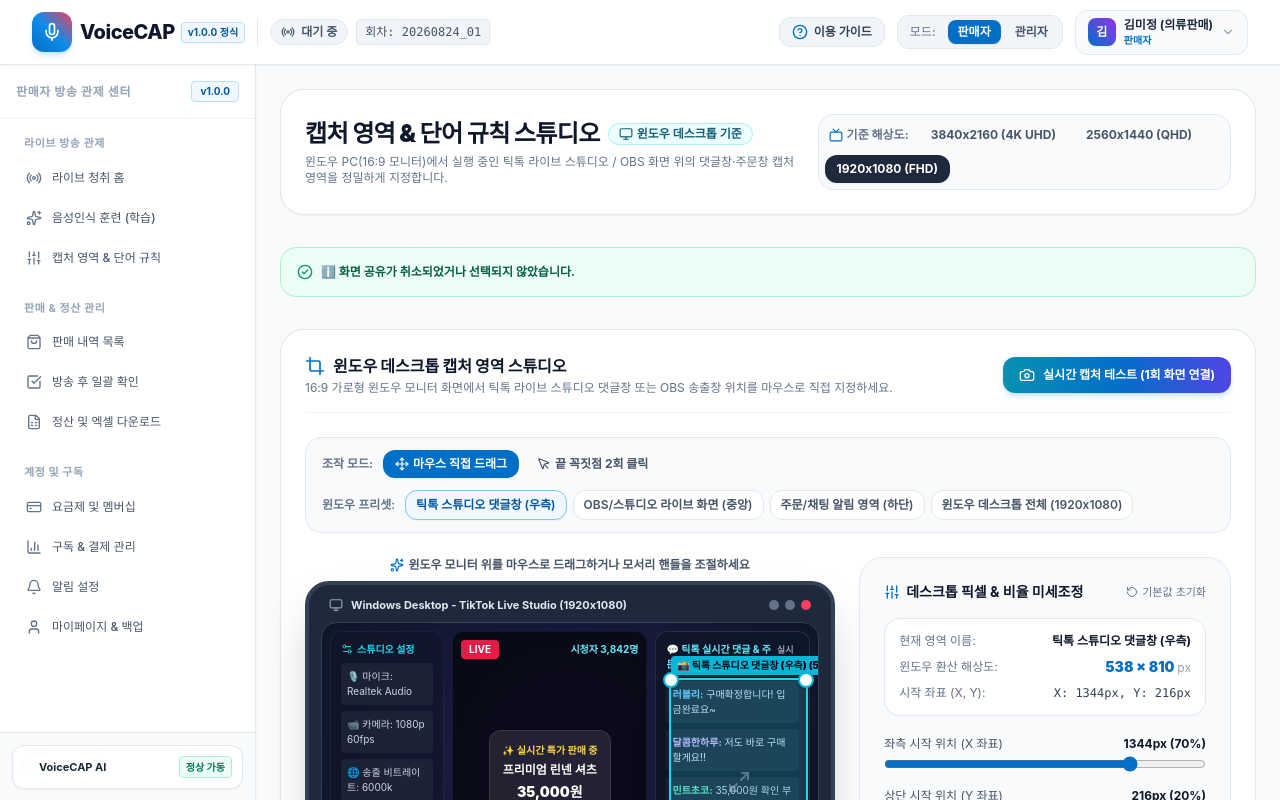
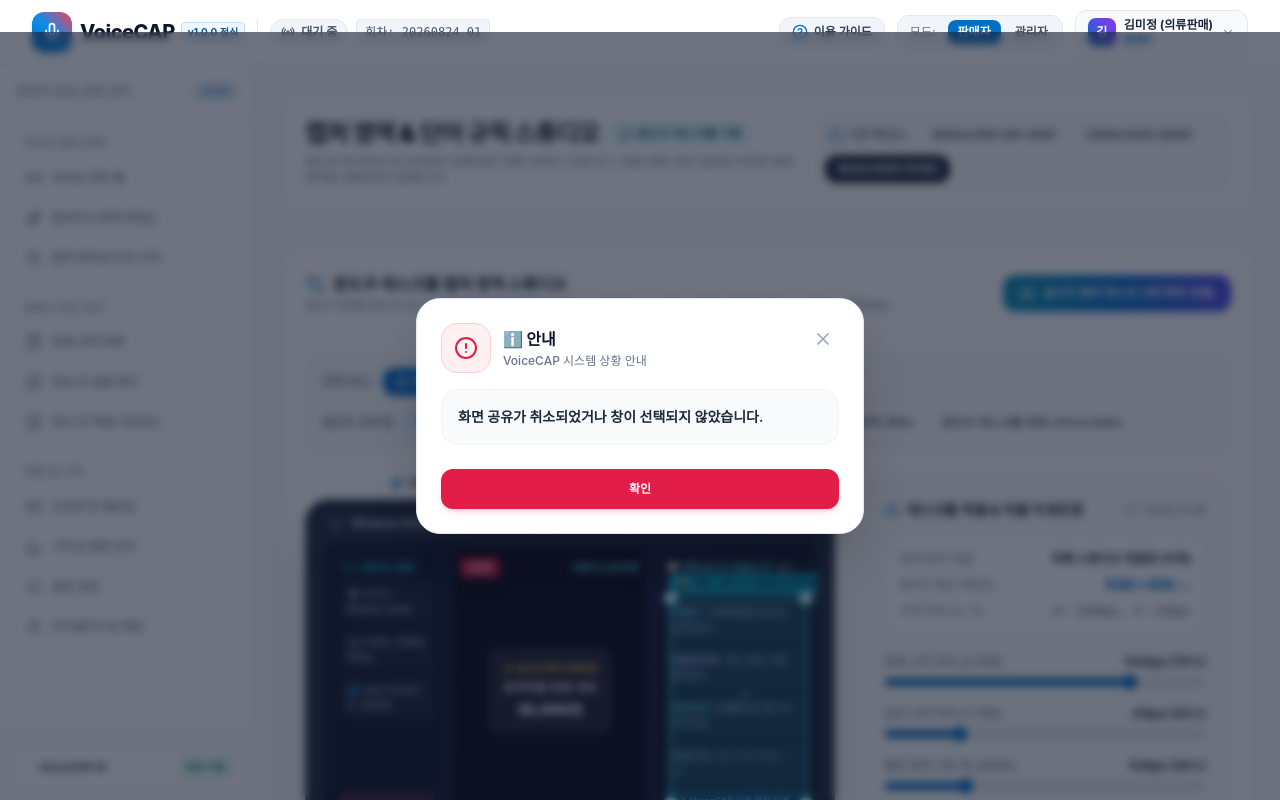
Before and after one commit to nettman001-hub/voice-pin-web, a React (Vite) app: page /rules in a window 1280 px wide. Both pictures are taken after a click on the button "실시간 캡처 테스트 (1회 화면 연결)". Shown: the top 800 px of the page. Built offline with nearby package versions, Linux system fonts and the light colour scheme; a web font is replaced by a local one.

Commit message:
feat: 모든 시스템 상황 안내 멘트를 중앙 팝업 새 창(다이얼로그 모달)으로 띄우도록 전면 개편

```diff
--- a/src/pages/seller/RecognitionRulesPage.tsx
+++ b/src/pages/seller/RecognitionRulesPage.tsx
@@ -37,8 +37,16 @@
 
   const [newWord, setNewWord] = useState('');
   const [newAction, setNewAction] = useState<RuleAction>('DB_SAVE');
-  const [errorMsg, setErrorMsg] = useState<string | null>(null);
-  const [toastMsg, setToastMsg] = useState<string | null>(null);
+
+  const [modalNotice, setModalNotice] = useState<{
+    title: string;
+    message: string;
+    type: 'info' | 'success' | 'warning';
+  } | null>(null);
+
+  const showNotice = (message: string, title = '상황 안내', type: 'info' | 'success' | 'warning' = 'info') => {
+    setModalNotice({ title, message, type });
+  };
 
   // 윈도우 데스크톱 해상도 기준 설정
   const [desktopResolution, setDesktopResolution] = useState<{ width: number; height: number; name: string }>({
@@ -71,13 +79,12 @@
   // 화면 스트림 변경 요청
   const handleChangeScreen = async () => {
     setIsTestingCapture(true);
-    setToastMsg('🪟 변경할 새로운 윈도우 창 또는 모니터 화면을 선택해 주세요.');
+    showNotice('변경할 새로운 윈도우 창 또는 모니터 화면을 선택해 주세요.', '🪟 화면 변경 요청', 'info');
     try {
       const stream = await screenCaptureService.getOrCreateStream(true);
       if (stream) {
         setIsScreenConnected(true);
-        setToastMsg('✅ 새로운 윈도우 화면으로 성공적으로 변경되었습니다!');
-        setTimeout(() => setToastMsg(null), 3000);
+        showNotice('새로운 윈도우 화면으로 성공적으로 변경되었습니다!', '✅ 화면 변경 완료', 'success');
       }
     } finally {
       setIsTestingCapture(false);
@@ -88,8 +95,7 @@
   const handleDisconnectScreen = () => {
     screenCaptureService.stopStream();
     setIsScreenConnected(false);
-    setToastMsg('🔌 윈도우 화면 연결이 해제되었습니다.');
-    setTimeout(() => setToastMsg(null), 2500);
+    showNotice('윈도우 화면 연결이 정상적으로 해제되었습니다.', '🔌 연결 해제 안내', 'info');
   };
 
   // 실시간 윈도우 창/화면 캡처 (1회 연결 후 다음부터는 공유창 없이 즉시 캡처)
@@ -97,7 +103,7 @@
     setIsTestingCapture(true);
     const hadStream = !!screenCaptureService.getActiveStream();
     if (!hadStream) {
-      setToastMsg('🪟 최초 1회 캡처할 윈도우 창(틱톡 스튜디오/OBS)을 선택하세요. (이후 자동 캡처)');
+      showNotice('최초 1회 캡처할 윈도우 창(틱톡 라이브 스튜디오/OBS)을 선택해 주세요. 이후부터는 자동으로 즉시 캡처됩니다.', '🪟 윈도우 화면 연결 안내', 'info');
     }
     try {
       const imgUrl = await screenCaptureService.captureArea(null, currentArea, {
@@ -108,18 +114,13 @@
       if (imgUrl) {
         setIsScreenConnected(true);
         setTestCaptureUrl(imgUrl);
-        setToastMsg(hadStream
-          ? `⚡ 연결된 윈도우에서 지정 영역(${pixelW}x${pixelH}px)이 즉시 캡처되었습니다!`
-          : `📸 윈도우 화면이 성공적으로 연결되어 지정 영역이 캡처되었습니다!`);
-        setTimeout(() => setToastMsg(null), 3000);
       } else {
         setIsScreenConnected(!!screenCaptureService.getActiveStream());
-        setToastMsg('ℹ️ 화면 공유가 취소되었거나 선택되지 않았습니다.');
-        setTimeout(() => setToastMsg(null), 3000);
+        showNotice('화면 공유가 취소되었거나 창이 선택되지 않았습니다.', 'ℹ️ 안내', 'warning');
       }
     } catch (e) {
       console.error(e);
-      alert('화면 캡처 테스트 중 오류가 발생했습니다.');
+      showNotice('화면 캡처 처리 중 오류가 발생했습니다.', '⚠️ 오류 발생', 'warning');
     } finally {
       setIsTestingCapture(false);
     }
@@ -127,33 +128,28 @@
 
   const handleAddWord = (e: React.FormEvent) => {
     e.preventDefault();
-    setErrorMsg(null);
     const res = addRule(newWord, newAction);
     if (!res.success) {
-      setErrorMsg(res.message || '단어 추가에 실패했습니다.');
+      showNotice(res.message || '단어 추가에 실패했습니다.', '⚠️ 추가 실패', 'warning');
     } else {
       setNewWord('');
-      setToastMsg(`'${newWord}' 단어가 인식 규칙에 추가되었습니다.`);
-      setTimeout(() => setToastMsg(null), 3000);
+      showNotice(`'${newWord}' 단어가 새로운 인식 규칙으로 추가되었습니다!`, '🎉 단어 규칙 추가 완료', 'success');
     }
   };
 
   const handleDeleteWord = (id: string, word: string) => {
-    setErrorMsg(null);
     const res = deleteRule(id);
     if (!res.success) {
-      setErrorMsg(res.message || '삭제할 수 없습니다.');
+      showNotice(res.message || '삭제할 수 없습니다.', '⚠️ 삭제 실패', 'warning');
     } else {
-      setToastMsg(`'${word}' 단어가 삭제되었습니다.`);
-      setTimeout(() => setToastMsg(null), 3000);
+      showNotice(`'${word}' 단어가 인식 규칙에서 삭제되었습니다.`, '🗑️ 단어 삭제 완료', 'info');
     }
   };
 
   const handleSelectPreset = (preset: CaptureAreaConfig) => {
     setCurrentArea(preset);
     setCaptureAreaConfig(preset);
-    setToastMsg(`'${preset.name}' 윈도우 데스크톱 영역 프리셋이 적용되었습니다.`);
-    setTimeout(() => setToastMsg(null), 2500);
+    showNotice(`'${preset.name}' 윈도우 데스크톱 영역 프리셋이 적용되었습니다.`, '🪟 프리셋 적용', 'success');
   };
 
   const getNormalizedCoordinates = (e: React.MouseEvent<HTMLDivElement>) => {
@@ -257,7 +253,7 @@
     if (clickPointStep === 1) {
       setFirstPoint({ x, y });
       setClickPointStep(2);
-      setToastMsg('📍 [1단계 완료] 대각선 끝 지점(우하단)을 클릭하세요.');
+      showNotice('대각선 끝 지점(우하단)을 클릭하여 캡처 영역을 완성하세요.', '📍 2단계 지점 클릭', 'info');
     } else {
       if (!firstPoint) return;
       const minX = Math.min(firstPoint.x, x);
@@ -278,8 +274,7 @@
       setCaptureAreaConfig(updated);
       setClickPointStep(1);
       setFirstPoint(null);
-      setToastMsg('🎉 2점 꼭짓점 클릭으로 윈도우 캡처 영역이 지정되었습니다!');
-      setTimeout(() => setToastMsg(null), 3000);
+      showNotice(`2점 꼭짓점 클릭으로 윈도우 캡처 영역이 지정되었습니다!`, '🎉 캡처 영역 지정 완료', 'success');
     }
   };
 
@@ -293,8 +288,6 @@
     setCurrentArea(updated);
     setCaptureAreaConfig(updated);
   };
-
-
 
   // 현재 해상도 기준 픽셀 계산
   const pixelX = Math.round(currentArea.xRatio * desktopResolution.width);
@@ -344,20 +337,6 @@
           ))}
         </div>
       </div>
-
-      {toastMsg && (
-        <div className="p-4 rounded-2xl bg-emerald-50 border border-emerald-200 text-emerald-800 text-xs font-bold flex items-center space-x-2 animate-in fade-in">
-          <CheckCircle2 className="w-4 h-4 text-emerald-600 flex-shrink-0" />
-          <span>{toastMsg}</span>
-        </div>
-      )}
-
-      {errorMsg && (
-        <div className="p-4 rounded-2xl bg-rose-50 border border-rose-200 text-rose-800 text-xs font-bold flex items-center space-x-2 animate-in fade-in">
-          <AlertCircle className="w-4 h-4 text-rose-600 flex-shrink-0" />
-          <span>{errorMsg}</span>
-        </div>
-      )}
 
       {/* 1. 윈도우 데스크톱 화면 캡처 영역 설정 스튜디오 (핵심) */}
       <div className="bg-white border border-slate-200 rounded-3xl p-6 shadow-sm space-y-6">
@@ -722,8 +701,7 @@
               <button
                 onClick={() => {
                   setCaptureAreaConfig(currentArea);
-                  setToastMsg('윈도우 데스크톱 캡처 설정이 성공적으로 저장되었습니다! 💾');
-                  setTimeout(() => setToastMsg(null), 3000);
+                  showNotice(`윈도우 캡처 영역(${pixelW}x${pixelH}px) 설정이 안전하게 저장되었습니다! 💾`, '💾 설정 저장 완료', 'success');
                 }}
                 className="w-full py-3 rounded-xl bg-brand-600 hover:bg-brand-500 text-white font-bold text-xs shadow-md shadow-brand-500/20 transition"
               >
@@ -836,6 +814,62 @@
         </div>
       </div>
 
+      {/* 상황 안내 멘트 모달 새 창 */}
+      {modalNotice && (
+        <div className="fixed inset-0 z-50 flex items-center justify-center p-4 bg-slate-900/60 backdrop-blur-sm animate-in fade-in">
+          <div className="bg-white border border-slate-200 rounded-3xl max-w-md w-full p-6 shadow-2xl space-y-4 animate-in zoom-in-95">
+            <div className="flex items-start justify-between">
+              <div className="flex items-center space-x-3">
+                <div className={`p-3 rounded-2xl ${
+                  modalNotice.type === 'success'
+                    ? 'bg-emerald-50 text-emerald-600 border border-emerald-200'
+                    : modalNotice.type === 'warning'
+                    ? 'bg-rose-50 text-rose-600 border border-rose-200'
+                    : 'bg-brand-50 text-brand-600 border border-brand-200'
+                }`}>
+                  {modalNotice.type === 'success' ? (
+                    <CheckCircle2 className="w-6 h-6" />
+                  ) : modalNotice.type === 'warning' ? (
+                    <AlertCircle className="w-6 h-6" />
+                  ) : (
+                    <Sparkles className="w-6 h-6" />
+                  )}
+                </div>
+                <div>
+                  <h3 className="text-base font-black text-slate-900">{modalNotice.title}</h3>
+                  <p className="text-xs text-slate-500 font-medium mt-0.5">VoiceCAP 시스템 상황 안내</p>
+                </div>
+              </div>
+              <button
+                onClick={() => setModalNotice(null)}
+                className="p-1.5 rounded-full hover:bg-slate-100 text-slate-400 hover:text-slate-700 transition"
+              >
+                <X className="w-5 h-5" />
+              </button>
+            </div>
+
+            <div className="p-4 rounded-2xl bg-slate-50 border border-slate-100 text-sm text-slate-800 font-semibold leading-relaxed">
+              {modalNotice.message}
+            </div>
+
+            <div className="flex justify-end pt-2">
+              <button
+                onClick={() => setModalNotice(null)}
+                className={`w-full py-3 rounded-xl text-white font-bold text-xs shadow-md transition ${
+                  modalNotice.type === 'success'
+                    ? 'bg-emerald-600 hover:bg-emerald-500 shadow-emerald-500/20'
+                    : modalNotice.type === 'warning'
+                    ? 'bg-rose-600 hover:bg-rose-500 shadow-rose-500/20'
+                    : 'bg-brand-600 hover:bg-brand-500 shadow-brand-500/20'
+                }`}
+              >
+                확인
+              </button>
+            </div>
+          </div>
+        </div>
+      )}
+
       {/* 실시간 캡처 테스트 결과 모달 */}
       {testCaptureUrl && (
         <div className="fixed inset-0 z-50 flex items-center justify-center p-4 bg-slate-900/60 backdrop-blur-sm">
```
